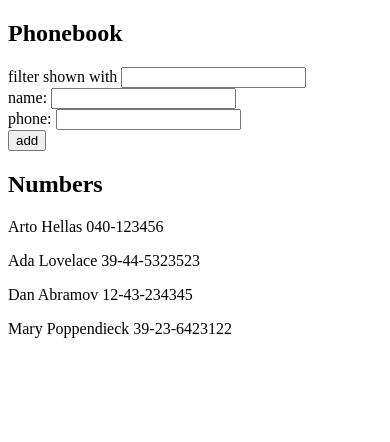
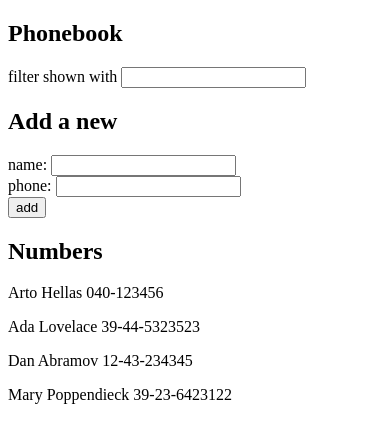
Before and after one commit to markh0rr/fullstackopen, a React (Vite) app in the folder part2/phonebook/: page / in a window 390 px wide. Shown: the top 442 px of the page. Built offline with nearby package versions, Linux system fonts and the light colour scheme.

Commit message:
ex 2.10, refractor the phonebook app

```diff
--- a/part2/phonebook/src/App.jsx
+++ b/part2/phonebook/src/App.jsx
@@ -1,20 +1,7 @@
 import { useState } from 'react'
-
-const Person = ({person, filter}) => {
-  if(filter !== "") {
-    const startPosition = person.name.toLowerCase().indexOf(filter.toLowerCase())
-    const before = person.name.slice(0, startPosition)
-    const match = person.name.slice(startPosition, startPosition + filter.length)
-    const after = person.name.slice(startPosition + filter.length, person.name.lenght)
-
-    return <p>{before}<strong>{match}</strong>{after} {person.number}</p>
-
-  } else {
-    return (
-      <p>{person.name} {person.number}</p>
-    )
-  }
-}
+import Persons from './components/Persons'
+import PersonForm from './components/PersonForm'
+import Filter from './components/Filter'
 
 const App = () => {
   const [persons, setPersons] = useState([
@@ -23,38 +10,23 @@ const App = () => {
     { name: 'Dan Abramov', number: '12-43-234345', id: 3 },
     { name: 'Mary Poppendieck', number: '39-23-6423122', id: 4 }
   ])
-  const [newName, setNewName] = useState('')
-  const [newPhoneNumber, setNewPhoneNumber] = useState('')
   const [filter, setNewFilter] = useState('')
-
-  const handleNameInputChange = (event) => {
-    setNewName(event.target.value)
-  }
-
-  const handlePhoneNumberInputChange = (event) => {
-    setNewPhoneNumber(event.target.value)
-  }
 
   const handleFilterInputChange = (event) => {
     setNewFilter(event.target.value)
   }
 
-  const handleFormSubmit = (event) => {
-    event.preventDefault()
-
-    if(newName !== "" && newPhoneNumber !== "") {
-      if(persons.filter(person => person.name === newName).length > 0) {
-        alert(`${newName} is already added to phonebook`)
-      } else {
-        const newPerson = {
-          name: newName,
-          number: newPhoneNumber,
-          id: String(persons.length+1)
-        }
-        setPersons(persons.concat(newPerson))
-        setNewName("")
-        setNewPhoneNumber("")
+  const registerNewPerson = (name, number, onSuccessCallback) => {
+    if(persons.filter(person => person.name === name).length > 0) {
+        alert(`${name} is already added to phonebook`)
+    } else {
+      const newPerson = {
+        name,
+        number,
+        id: String(persons.length+1)
       }
+      setPersons(persons.concat(newPerson))
+      onSuccessCallback()
     }
   }
 
@@ -65,24 +37,11 @@ const App = () => {
   return (
     <div>
       <h2>Phonebook</h2>
-      <div>
-        filter shown with <input value={filter} onChange={handleFilterInputChange}></input>
-      </div>
-      <form onSubmit={handleFormSubmit}>
-        <div>
-          name: <input value={newName} onChange={handleNameInputChange}/>
-        </div>
-        <div>
-          phone: <input value={newPhoneNumber} onChange={handlePhoneNumberInputChange}/>
-        </div>
-        <div>
-          <button type="submit">add</button>
-        </div>
-      </form>
+      <Filter value={filter} onChange={handleFilterInputChange}/>
+      <h2>Add a new</h2>
+      <PersonForm registerNewPerson={registerNewPerson} />
       <h2>Numbers</h2>
-      {filteredPerson.map(person =>
-        <Person key={person.id} person={person} filter={filter} />
-      )}
+      <Persons persons={filteredPerson} filter={filter} />
     </div>
   )
 }
--- /dev/null
+++ b/part2/phonebook/src/components/Filter.jsx
@@ -0,0 +1,9 @@
+function Filter({value, onChange}) {
+    return (
+        <div>
+            filter shown with  <input value={value} onChange={onChange}></input>
+        </div>
+    )
+}
+
+export default Filter
--- /dev/null
+++ b/part2/phonebook/src/components/PersonForm.jsx
@@ -0,0 +1,40 @@
+import {useState} from 'react'
+
+function PersonForm({registerNewPerson}) {
+    const [newName, setNewName] = useState('')
+    const [newPhoneNumber, setNewPhoneNumber] = useState('')
+
+    const handleNameInputChange = (event) => {
+        setNewName(event.target.value)
+    }
+
+    const handlePhoneNumberInputChange = (event) => {
+        setNewPhoneNumber(event.target.value)
+    }
+
+    const handleFormSubmit = (event) => {
+        event.preventDefault()
+        if(newName !== "" && newPhoneNumber !== "") {
+          registerNewPerson(newName, newPhoneNumber, () => {
+            setNewName("")
+            setNewPhoneNumber("")
+          })
+        }
+    }
+
+    return (
+        <form onSubmit={handleFormSubmit}>
+            <div>
+                name: <input value={newName} onChange={handleNameInputChange}/>
+            </div>
+            <div>
+                phone: <input value={newPhoneNumber} onChange={handlePhoneNumberInputChange}/>
+            </div>
+            <div>
+            <button type="submit">add</button>
+            </div>
+        </form>
+    )
+}
+
+export default PersonForm
--- /dev/null
+++ b/part2/phonebook/src/components/Persons.jsx
@@ -0,0 +1,26 @@
+const Person = ({person, filter}) => {
+  if(filter !== "") {
+    const startPosition = person.name.toLowerCase().indexOf(filter.toLowerCase())
+    const before = person.name.slice(0, startPosition)
+    const match = person.name.slice(startPosition, startPosition + filter.length)
+    const after = person.name.slice(startPosition + filter.length, person.name.lenght)
+
+    return <p>{before}<strong>{match}</strong>{after} {person.number}</p>
+  } else {
+    return (
+      <p>{person.name} {person.number}</p>
+    )
+  }
+}
+
+const Persons = ({persons, filter}) => {
+    return (
+        <>
+          {persons.map(person =>
+            <Person key={person.id} person={person} filter={filter} />
+          )}
+        </>
+    )
+}
+
+export default Persons
```
